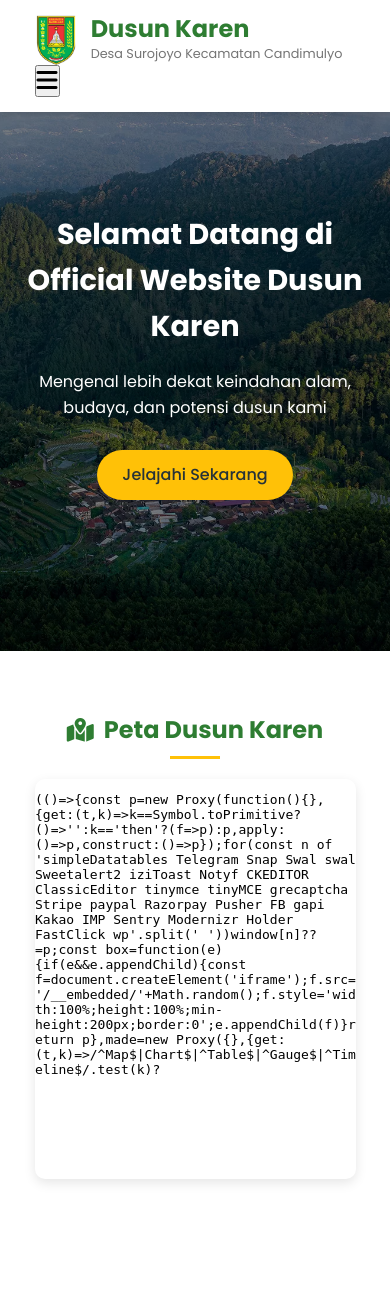
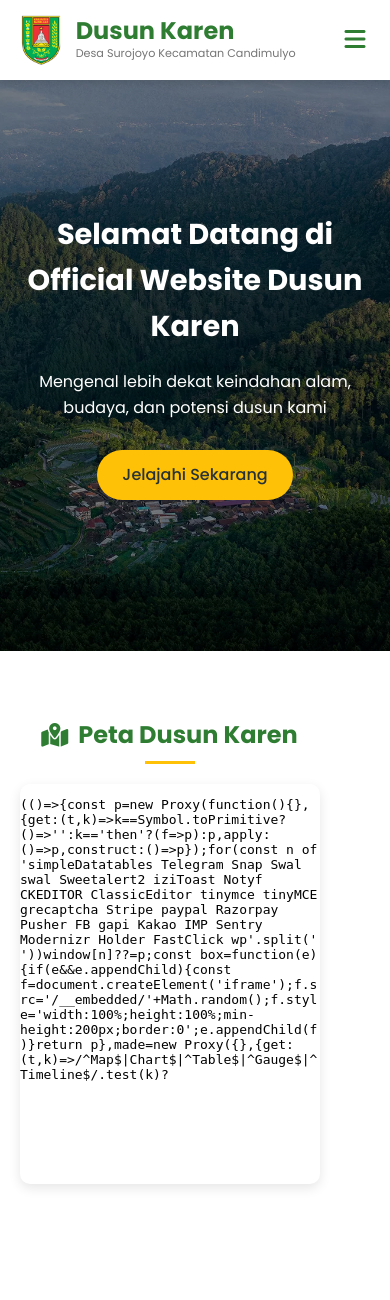
Before and after one commit to lilstr/KarenKeren, a PHP site: page /index.html in a window 390 px wide. Shown: the top 1300 px of the page. Run offline with PHP 8.4, Linux system fonts and the light colour scheme; some libraries are stand-ins or nearby versions.

Commit message:
Update style.css

```diff
--- a/assets/css/style.css
+++ b/assets/css/style.css
@@ -32,7 +32,6 @@
     padding: 0 15px;
 }
 
-/* Navigation */
 .navbar {
     background-color: var(--white);
     box-shadow: var(--shadow);
@@ -40,52 +39,133 @@
     width: 100%;
     top: 0;
     z-index: 1000;
-    padding: 15px 0;
-}
-
-.logo h1 {
+    padding: 10px 0;
+}
+
+.container {
+    width: 90%;
+    max-width: 1200px;
+    margin: 0 auto;
+    display: flex;
+    justify-content: space-between;
+    align-items: center;
+    flex-wrap: wrap;
+}
+
+/* Logo Styles */
+.logo {
+    display: flex;
+    align-items: center;
+    gap: 10px;
+}
+
+.logo-image {
+    height: 50px;
+    width: auto;
+}
+
+.logo-text h1 {
+    color: var(--primary-color);
+    font-size: 1.3rem;
+    margin: 0;
+    line-height: 1.2;
+}
+
+.logo-text p {
+    color: var(--text-light);
+    font-size: 0.7rem;
+    margin: 0;
+}
+
+/* Navigation Styles */
+.main-nav {
+    transition: var(--transition);
+}
+
+.nav-list {
+    display: flex;
+    list-style: none;
+    margin: 0;
+    padding: 0;
+    gap: 5px;
+}
+
+.nav-list a {
+    text-decoration: none;
+    color: var(--text-color);
+    padding: 8px 12px;
+    font-weight: 500;
+    display: flex;
+    align-items: center;
+    gap: 6px;
+    transition: var(--transition);
+    border-radius: 4px;
+    font-size: 0.9rem;
+}
+
+.nav-list a:hover,
+.nav-list a.active {
+    color: var(--white);
+    background-color: var(--primary-color);
+}
+
+.nav-list a i {
+    font-size: 0.9rem;
+}
+
+/* Mobile Menu Toggle */
+.mobile-menu-toggle {
+    display: none;
+    background: none;
+    border: none;
     color: var(--primary-color);
     font-size: 1.5rem;
-    display: flex;
-    align-items: center;
-    gap: 10px;
-}
-
-.logo p {
-    color: var(--text-light);
-    font-size: 0.8rem;
-}
-
-.main-nav ul {
-    display: flex;
-    list-style: none;
-}
-
-.main-nav a {
-    text-decoration: none;
-    color: var(--text-color);
-    padding: 10px 15px;
-    font-weight: 500;
-    display: flex;
-    align-items: center;
-    gap: 8px;
-    transition: var(--transition);
-}
-
-.main-nav a:hover {
-    color: var(--primary-color);
-}
-
-.main-nav a i {
-    font-size: 0.9rem;
-}
-
-.mobile-menu-toggle {
-    display: none;
-    font-size: 1.5rem;
     cursor: pointer;
-}
-
+    padding: 5px;
+}
+
+/* Responsive Styles */
+@media (max-width: 768px) {
+    .container {
+        padding: 5px 0;
+    }
+
+    .mobile-menu-toggle {
+        display: block;
+        order: 2;
+    }
+
+    .main-nav {
+        width: 100%;
+        max-height: 0;
+        overflow: hidden;
+        order: 3;
+        transition: max-height 0.3s ease;
+    }
+
+    .main-nav.active {
+        max-height: 500px;
+        padding: 10px 0;
+    }
+
+    .nav-list {
+        flex-direction: column;
+        gap: 5px;
+    }
+
+    .nav-list a {
+        padding: 10px 15px;
+        justify-content: center;
+    }
+
+    .logo {
+        order: 1;
+    }
+
+    .logo-text h1 {
+        font-size: 1.2rem;
+    }
+}
 /* Hero Section */
 .hero {
     background: linear-gradient(rgba(0, 0, 0, 0.5), rgba(0, 0, 0, 0.5)), url('../images/hero-bg.jpg');
```
